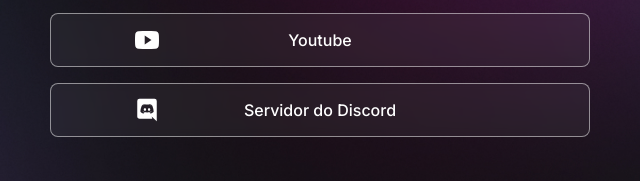
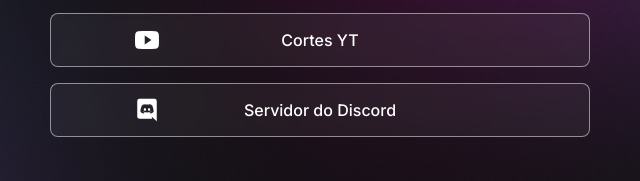
Before and after one commit to Auguxtu/Agregador-de-Links, a website: page index.html in a window 1280 px wide. Shown: the part 522-703 px from the top of the page, 320-960 px from the left. Drawn offline with nearby package versions, Linux system fonts and the light colour scheme.

Commit message:
yt corte

```diff
--- a/index.html
+++ b/index.html
@@ -40,8 +40,8 @@
         </li>
 
         <li>
-          <a href="https://www.youtube.com/@Auguxtu" target="_blank"
-            ><ion-icon name="logo-youtube"></ion-icon>Youtube</a
+          <a href="https://www.youtube.com/@CortesDoGutin" target="_blank"
+            ><ion-icon name="logo-youtube"></ion-icon>Cortes YT</a
           >
         </li>
 
```
